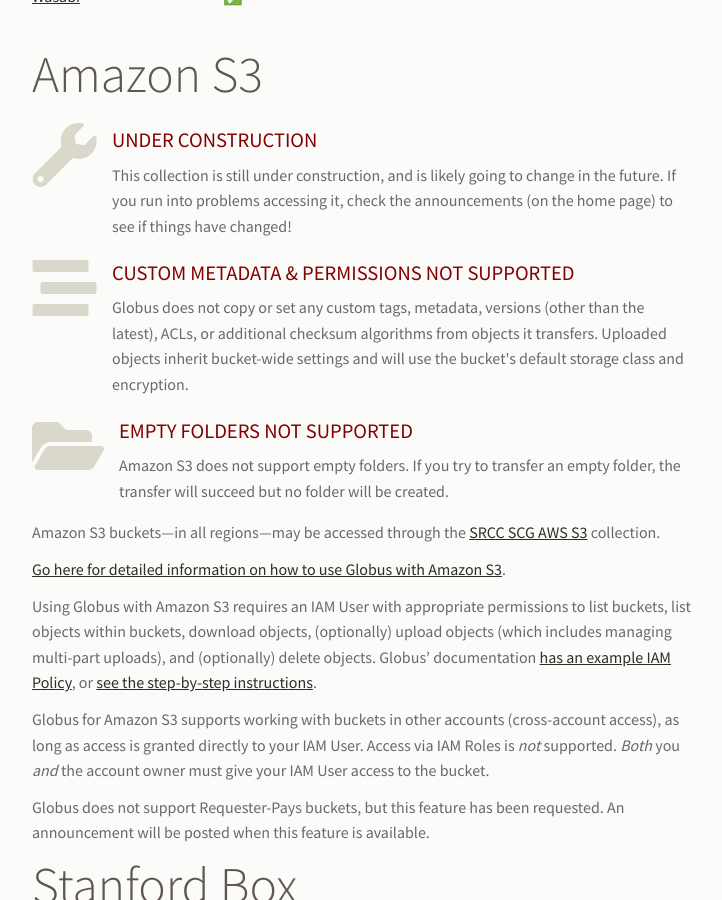
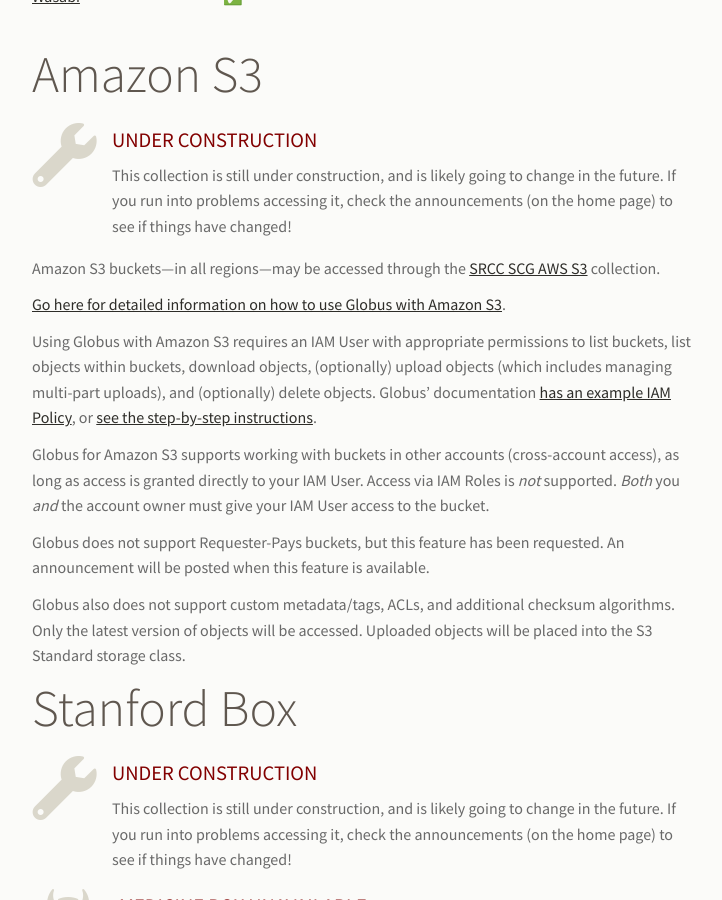
Before and after one commit to stanford-rc/globus.stanford.edu, a Jekyll site: the page built from cloud.md, in a window 1280 px wide and 900 px high, scrolled down 803 px. Shown: the whole window, without its empty margins (323-1045 px from the left). Built offline with Jekyll 4.4.1, drawn with Linux system fonts in a browser that asks for light colours; nearby versions of some CDN libraries; comment, search, counter and statistics services are not loaded.

Commit message:
cloud: Move S3 notes to end of S3 section

```diff
--- a/cloud.md
+++ b/cloud.md
@@ -43,18 +43,6 @@ in the future.  If you run into problems accessing it, check the announcements
    raw=collection-under-construction
 %}
 
-{% include info-box.html
-   icon="stream"
-   header="Custom Metadata & Permissions Not Supported"
-   content="Globus does not copy or set any custom tags, metadata, versions (other than the latest), ACLs, or additional checksum algorithms from objects it transfers.  Uploaded objects inherit bucket-wide settings and will use the bucket's default storage class and encryption."
-%}
-
-{% include info-box.html
-   icon="folder-open"
-   header="Empty Folders Not Supported"
-   content="Amazon S3 does not support empty folders.  If you try to transfer an empty folder, the transfer will succeed but no folder will be created."
-%}
-
 Amazon S3 buckets—in all regions—may be accessed through the [SRCC SCG AWS
 S3](https://app.globus.org/file-manager/collections/6122aa2f-bd3f-4474-b8bf-691c35397822/overview)
 collection.
@@ -75,6 +63,10 @@ must give your IAM User access to the bucket.
 
 Globus does not support Requester-Pays buckets, but this feature has been
 requested.  An announcement will be posted when this feature is available.
+
+Globus also does not support custom metadata/tags, ACLs, and additional checksum
+algorithms.  Only the latest version of objects will be accessed.  Uploaded
+objects will be placed into the S3 Standard storage class.
 
 # Stanford Box
 
```
